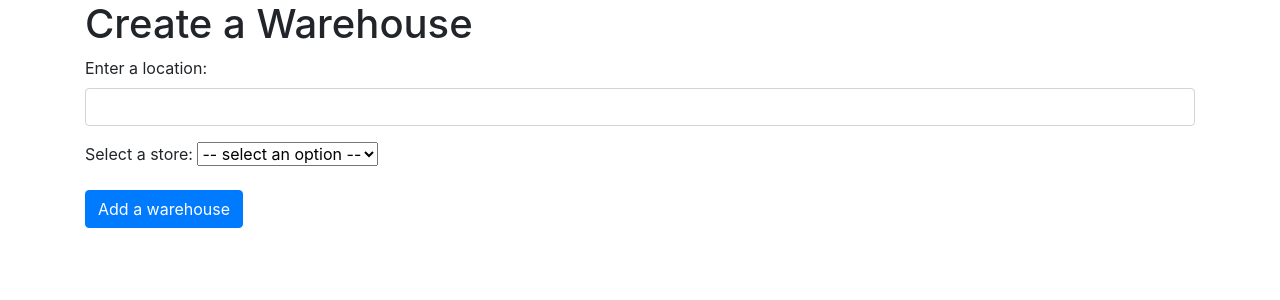
After one commit to juleswuan/web-app-database, a Python web app: template templates/warehouse.html in a window 1280 px wide. The commit adds this page. Shown: the top 300 px of the page. Run offline with Jinja, Linux system fonts and the light colour scheme; the template is opened without the code that fills it, so the values that code supplies are empty; some libraries are stand-ins or nearby versions.

Commit message:
Added warehouse form. Flash message enabled

```diff
--- a/models.py
+++ b/models.py
@@ -37,6 +37,6 @@ class Product(Base):
 
 
 if __name__ == "__main__":
-    db.init('inv_mgmt') #initialised db!
+    db.init('inv_mgmt')  # initialised db!
     db.connect()
     db.create_tables([Store, Warehouse, Product])
--- a/templates/_layout.html
+++ b/templates/_layout.html
@@ -8,6 +8,16 @@
     <link rel="stylesheet" href="https://stackpath.bootstrapcdn.com/bootstrap/4.1.3/css/bootstrap.min.css" integrity="sha384-MCw98/SFnGE8fJT3GXwEOngsV7Zt27NXFoaoApmYm81iuXoPkFOJwJ8ERdknLPMO" crossorigin="anonymous">
 </head>
 <body>
+    {% with messages = get_flashed_messages() %}
+        {% if messages %}
+            <ul class=flashes>
+                {% for message in messages %}
+                    <li>{{ message }}</li>
+                {% endfor %}
+            </ul>
+        {% endif %}
+    {% endwith %}
+
     <div class="container">
         {% block content %}
         {% endblock %}
--- a/templates/store.html
+++ b/templates/store.html
@@ -1,13 +1,13 @@
 {% extends '_layout.html' %}
 
 {% block content %}
-<h1>Store</h1>
+<h1>Create a Store</h1>
 
 <!-- start Form component -->
 
 <form action="{{ url_for('create_new_store') }}" method="POST">
         <div class="form-group">
-          <label>Create a new store: </label>
+          <label for='name'>Enter new store name: </label>
           <input type='text' name='store_name' class="form-control">
         </div>
         <button type="submit" class="btn btn-primary">Submit</button>
@@ -15,6 +15,4 @@
 
 <!-- end Form component -->
 
-<!-- <p>Congratulations! {{ 'store_name' }} has been successfully created.</p> -->
-
 {% endblock %}
--- /dev/null
+++ b/templates/warehouse.html
@@ -0,0 +1,29 @@
+{% extends '_layout.html' %}
+
+{% block content %}
+<h1>Create a Warehouse</h1>
+
+<!-- start Form component -->
+
+    <form action="{{ url_for('create_new_warehouse') }}" method="POST">
+        <div class="form-group">
+          <label for='location'>Enter a location: </label>
+          <input type='text' name='location' class="form-control" />
+        </div>
+
+        <div class="form-group">
+            <label>Select a store: </label>
+            <select name='store_id'>
+                <option disable selected value> -- select an option -- </option>
+                    {% for store in stores %}
+                    <option value="{{store.id}}">{{ store.name }}</option>
+                    {% endfor %}
+            </select>
+        </div>
+
+        <button type="submit" class="btn btn-primary">Add a warehouse</button>
+      </form>
+
+<!-- end Form component -->
+
+{% endblock %}
```
Also changed, not shown: app.py (+28 -8 lines), templates/index.html (+9 -1 lines).
